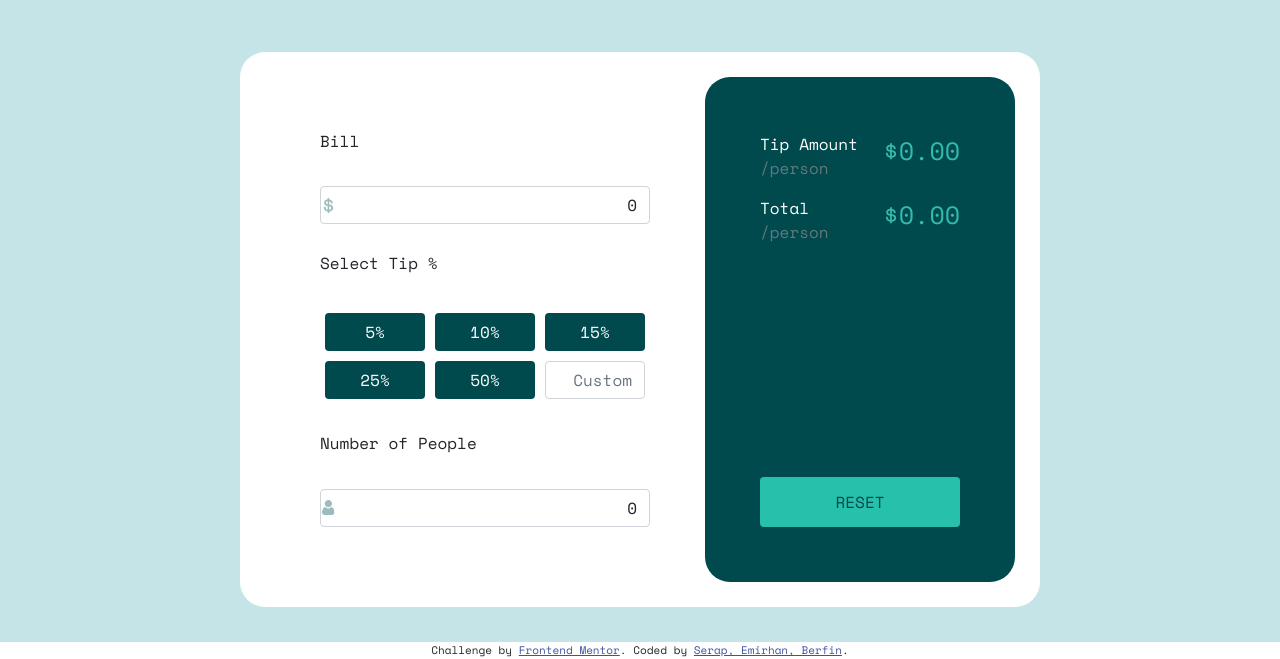
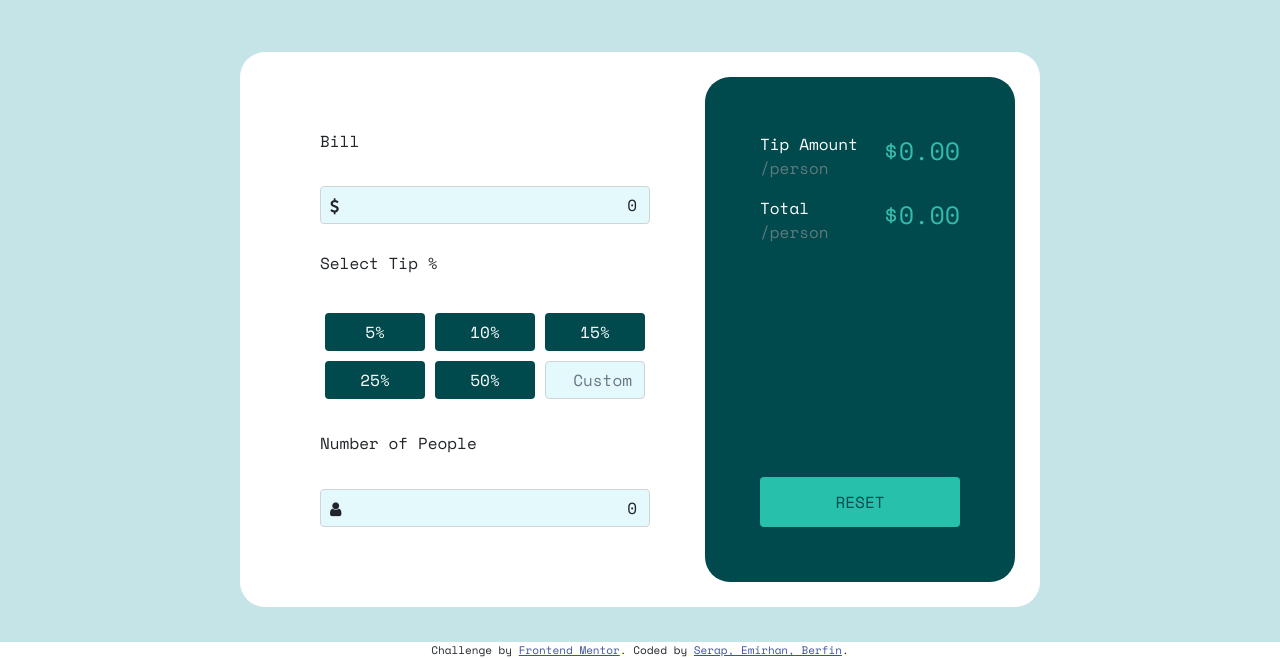
Before and after one commit to serap-altunbulak/tip-calculator-app, a plain HTML site: page index.html in a window 1280 px wide. Shown: the part 158-817 px from the top of the page. Drawn offline with nearby package versions, Linux system fonts and the light colour scheme.

Commit message:
fixed-icons-and-input-bgcolor

```diff
--- a/index.html
+++ b/index.html
@@ -15,6 +15,9 @@
     <!-- Stylesheet -->
     <link rel="stylesheet" href="./styles/style.css">
     <!-- Stylesheet -->
+    <!-- Icons -->
+    <link rel="stylesheet" href="https://cdnjs.cloudflare.com/ajax/libs/font-awesome/4.7.0/css/font-awesome.min.css">
+    <!-- Icons -->
     <!-- Bootstrap -->
     <link href="https://cdn.jsdelivr.net/npm/bootstrap@5.1.1/dist/css/bootstrap.min.css" rel="stylesheet" integrity="sha384-F3w7mX95PdgyTmZZMECAngseQB83DfGTowi0iMjiWaeVhAn4FJkqJByhZMI3AhiU" crossorigin="anonymous">
     <!-- Bootstrap -->
@@ -48,8 +51,10 @@
                         <h6>Bill</h6>
                         <h6 class="error-message" id="bill-error-message">Can't be negative or zero</h6>
                     </div>
-
-                    <input onclick="this.value = ''; document.querySelector('.error-message').style.visibility = 'visible'" type="number" class="form-control" id="bill-charge" name="bill-charge" value="0">
+                    <div class="icon-inside">
+                        <i class="fa fa-usd" aria-hidden="true"></i>
+                        <input style="background-color: hsl(187, 82%, 94%);" onclick="this.value = ''; document.querySelector('.error-message').style.visibility = 'visible'" type="number" class="form-control" id="bill-charge" name="bill-charge" value="0">
+                    </div>
                 </div>
 
                 <!-- Select Tip Section -->
@@ -66,7 +71,7 @@
                             <button onclick="tip(event)" value="15" id="tip-15" class="tip-value btn">15%</button>
                             <button onclick="tip(event)" value="25" id="tip-25" class="tip-value btn">25%</button>
                             <button onclick="tip(event)" value="50" id="tip-50" class="tip-value btn">50%</button>
-                            <input onkeyup="this.value.indexOf('-') ? document.querySelector('#tip-error-message').style.visibility = 'visible' : null" onchange="customSide(event)" type="number" id="custom-tip" class="tip-value form-control" name="custom-tip" placeholder="Custom">
+                            <input style="background-color: hsl(187, 82%, 94%);" onkeyup="this.value.indexOf('-') ? document.querySelector('#tip-error-message').style.visibility = 'visible' : null" onchange="customSide(event)" type="number" id="custom-tip" class="tip-value form-control" name="custom-tip" placeholder="Custom">
                         </div>
                     </div>
                 </div>
@@ -78,9 +83,10 @@
                         <h6>Number of People</h6>
                         <h6 class="error-message" id="people-error-message">Can't be negative or zero</h6>
                     </div>
-
-                    <input onclick="this.value = ''; document.querySelector('#people-error-message').style.visibility = 'visible'" onchange="tipAmount(tip)" type="number" class="form-control" id="people-count" name="people-count" value="0">
-
+                    <div class="icon-inside">
+                        <i class="fa fa-user icon"></i>
+                        <input style="background-color: hsl(187, 82%, 94%);" onclick="this.value = ''; document.querySelector('#people-error-message').style.visibility = 'visible'" onchange="tipAmount(tip)" type="number" class="form-control" id="people-count" name="people-count" value="0">
+                    </div>
                 </div>
 
             </div>
--- a/styles/style.css
+++ b/styles/style.css
@@ -110,6 +110,7 @@ body{
 .error-message {
     color: red;
     visibility: hidden;
+    text-align: right;
 }
 
 .select-tip-section, .number-of-people-section {
@@ -124,18 +125,16 @@ input[type=number]::-webkit-outer-spin-button {
 input {
     text-align: right;
     color: var(--cyan-very-dark);
+    box-sizing: border-box;
 }
 
-#bill-charge{
-    background-image: url(../images/dollar.png);
-    background-position: left;
-    background-size: 15px;
-    background-repeat: no-repeat;
+.icon-inside{
+    position: relative;
 }
 
-#people-count{
-    background-image: url(../images/person.png);
-    background-position: left;
-    background-size: 15px;
-    background-repeat: no-repeat;
+.icon-inside i {
+    position: absolute;
+    left: 0;
+    top: 2px;
+    padding: 10px 10px;
 }
```
Also changed, not shown: images/dollar.png (deleted), images/person.png (deleted).
